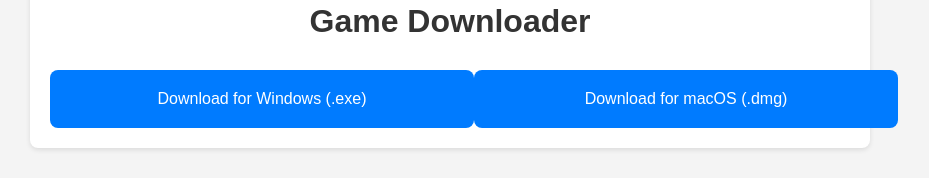
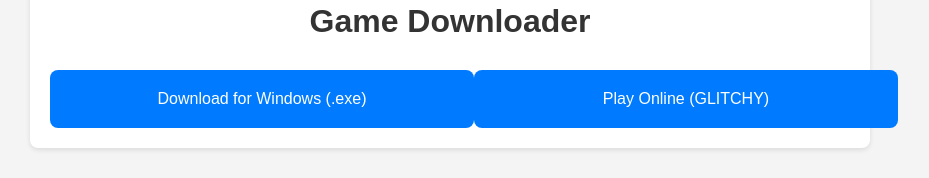
Before and after one commit to nothvgs/games, a plain HTML site: page index.html in a window 1280 px wide. Shown: the part 561-739 px from the top of the page, without its empty margins (190-1119 px from the left). Drawn offline with Linux system fonts and the light colour scheme.

Commit message:
Update index.html

```diff
--- a/index.html
+++ b/index.html
@@ -62,7 +62,7 @@
         <h1>Game Downloader</h1>
         <div class="download-links">
             <a href="#" class="download-link">Download for Windows (.exe)</a>
-            <a href="#" class="download-link">Download for macOS (.dmg)</a>
+            <a href="online?file=swf/flappybird2.swf" class="download-link">Play Online (GLITCHY)</a>
         </div>
     </div>
     <div class="container">
```
